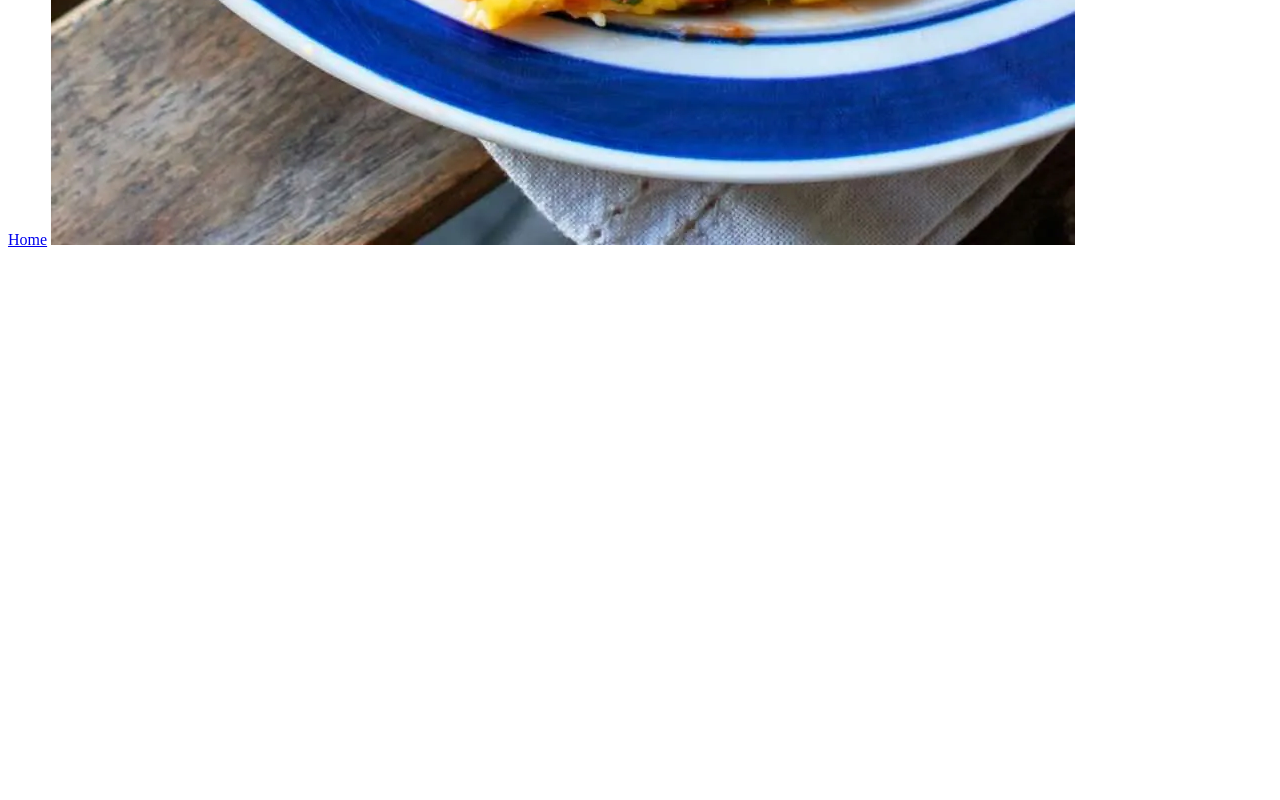
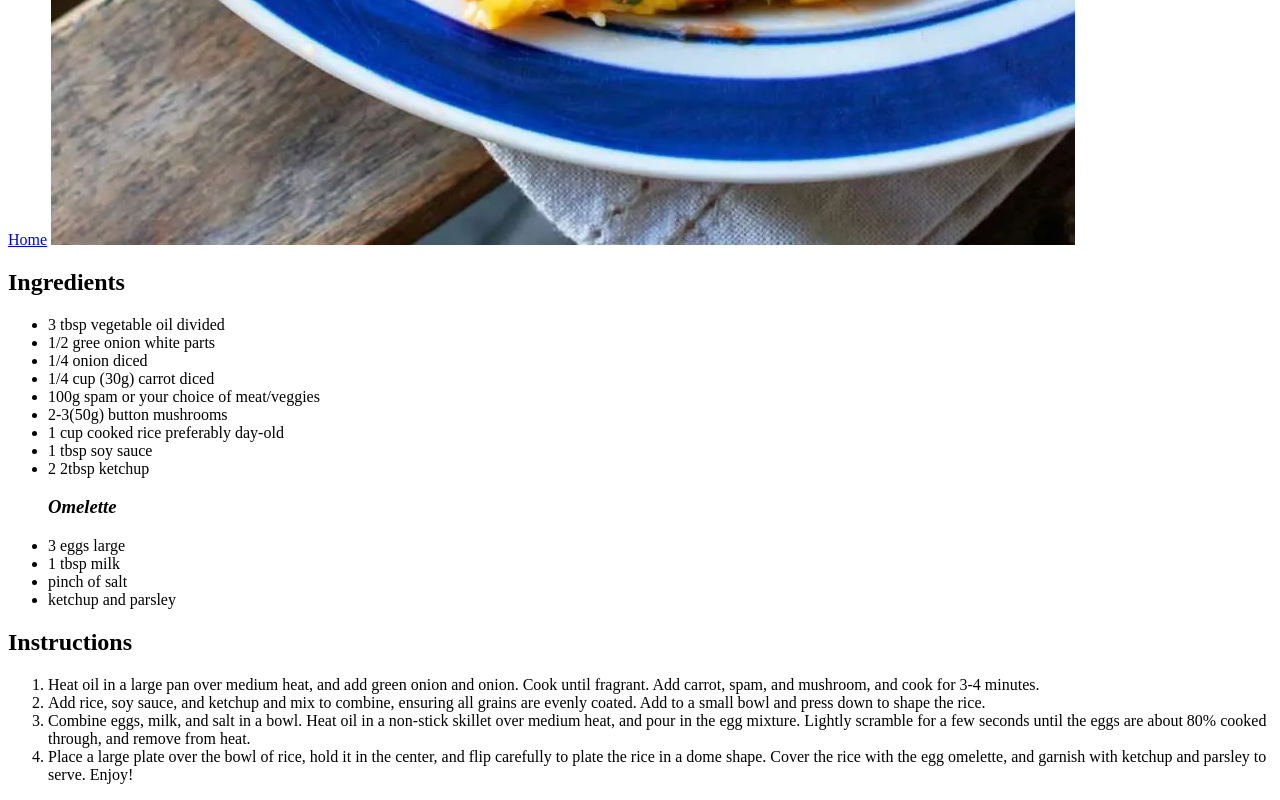
Before and after one commit to pakang2/odin-recipes, a plain HTML site: page recipes/omurice.html in a window 1280 px wide. Shown: the part 1371-2171 px from the top of the page. Before the commit the page ends 1628 px from the top, so only its background shows below. Drawn offline with Linux system fonts and the light colour scheme.

Commit message:
Updated omurice.html
Added ingredients and instructions to omurice.html

```diff
--- a/recipes/omurice.html
+++ b/recipes/omurice.html
@@ -10,5 +10,31 @@
     <a href="../index.html" target="_blank" rel="noopener noreferrer">Home</a>
     <img src="./images/omurice.jpg.webp">
 
+    <h2><strong>Ingredients</strong></h2>
+    <ul>
+        <li>3 tbsp vegetable oil divided</li>
+        <li>1/2 gree onion white parts</li>
+        <li>1/4 onion diced</li>
+        <li>1/4 cup (30g) carrot diced</li>
+        <li>100g spam or your choice of meat/veggies</li>
+        <li>2-3(50g) button mushrooms</li>
+        <li>1 cup cooked rice preferably day-old</li>
+        <li>1 tbsp soy sauce</li>
+        <li>2 2tbsp ketchup</li>
+
+        <h3><em>Omelette</em></h3>
+        <li>3 eggs large</li>
+        <li>1 tbsp milk</li>
+        <li>pinch of salt</li>
+        <li>ketchup and parsley</li>
+    </ul>
+
+    <h2><strong>Instructions</strong></h2>
+    <ol>
+        <li>Heat oil in a large pan over medium heat, and add green onion and onion. Cook until fragrant. Add carrot, spam, and mushroom, and cook for 3-4 minutes.</li>
+        <li>Add rice, soy sauce, and ketchup and mix to combine, ensuring all grains are evenly coated. Add to a small bowl and press down to shape the rice.</li>
+        <li>Combine eggs, milk, and salt in a bowl. Heat oil in a non-stick skillet over medium heat, and pour in the egg mixture. Lightly scramble for a few seconds until the eggs are about 80% cooked through, and remove from heat.</li>
+        <li>Place a large plate over the bowl of rice, hold it in the center, and flip carefully to plate the rice in a dome shape. Cover the rice with the egg omelette, and garnish with ketchup and parsley to serve. Enjoy!</li>
+    </ol>
 </body>
 </html>
```
